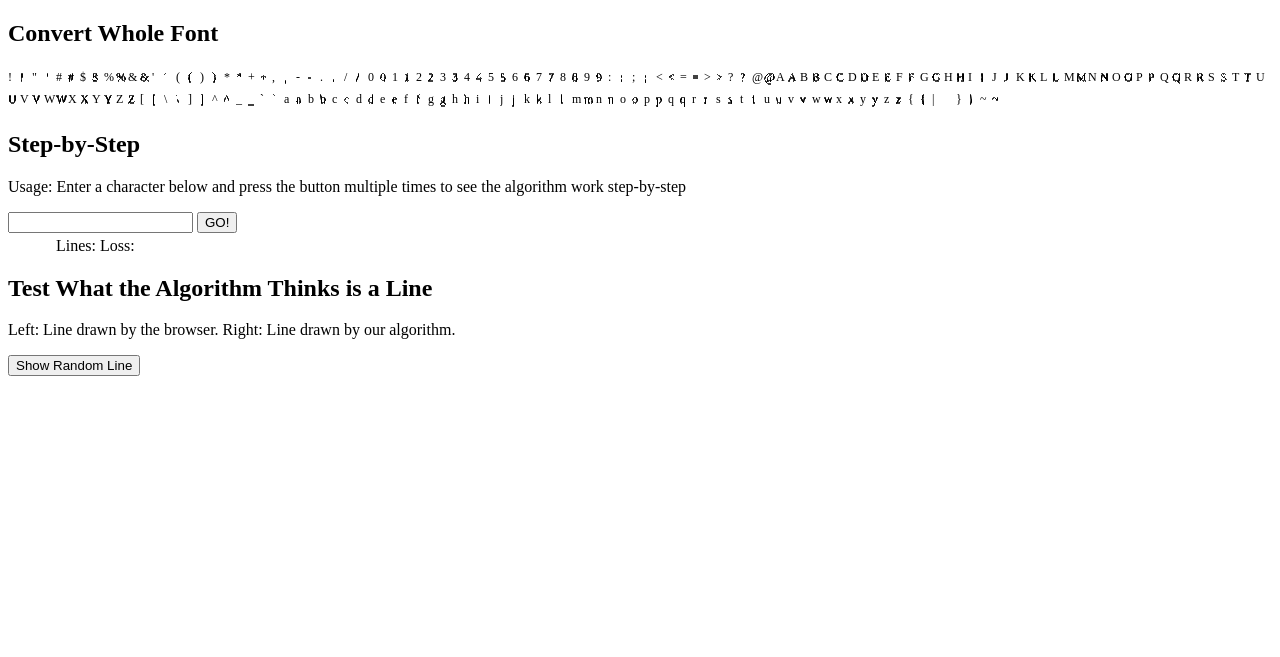
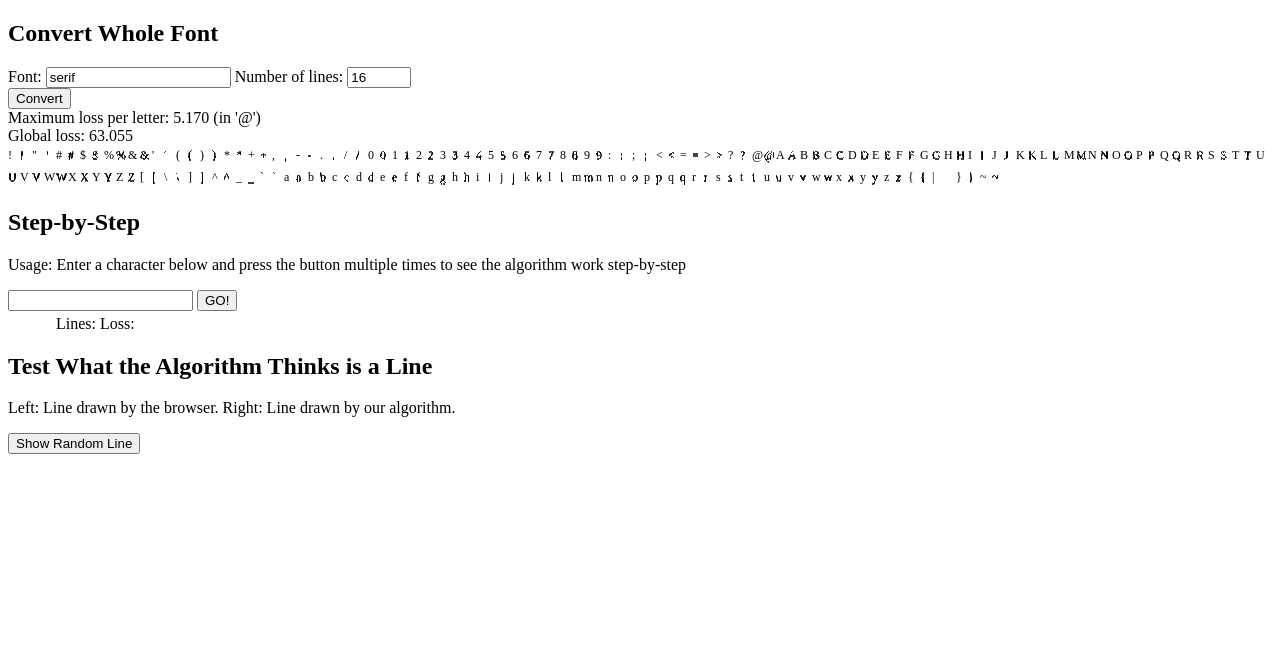
Before and after one commit to suluke/fontcvt, a plain HTML site: page index.html in a window 1280 px wide. Drawn offline with Linux system fonts and the light colour scheme.

Commit message:
Make whole font conversion more interactive
Fix #6

```diff
--- a/index.html
+++ b/index.html
@@ -7,6 +7,15 @@
   <body>
     <section id="fontcvt-section-font-converter">
       <h1>Convert Whole Font</h1>
+      <label>Font: <input type="text" value="serif" class="fontcvt-font-converter-input-font"/></label>
+      <label>Number of lines: <input type="number" min="1" max="100" step="1" value="16" class="fontcvt-font-converter-input-numlines"/></label>
+      <br/>
+      <button type-"button" class="fontcvt-font-converter-btn-convert">Convert</button>
+      <br/>
+      Maximum loss per letter: <span class="fontcvt-font-converter-letterloss"></span>
+      <br/>
+      Global loss: <span class="fontcvt-font-converter-globalloss"></span>
+      <div class="fontcvt-font-converter-letters"></div>
     </section>
     <section id="fontcvt-section-visualizer">
       <h1>Step-by-Step</h1>
--- a/main.js
+++ b/main.js
@@ -3,34 +3,65 @@ import CharApproximator, { CharApproximation } from './algorithm.js';
 
 const Bounds = { width: 12, height: 18 };
 const NumLineElts = 4;
-const NumLines = 32;
 
 const ASCII = '!"#$%&\'()*+,-./0123456789:;<=>?@ABCDEFGHIJKLMNOPQRSTUVWXYZ[\\]^_`abcdefghijklmnopqrstuvwxyz{|}~';
-const Font = 'serif';
 
 class FontConverter {
   constructor() {
+    const ClassPrefix = 'fontcvt-font-converter';
     this.container = document.getElementById('fontcvt-section-font-converter');
-    this.charcvt = new CharApproximator(Bounds.width, Bounds.height, NumLines);
+    this.fontInput = this.container.querySelector(`.${ClassPrefix}-input-font`);
+    this.numLinesInput = this.container.querySelector(`.${ClassPrefix}-input-numlines`);
+    this.letterLossDisplay = this.container.querySelector(`.${ClassPrefix}-letterloss`);
+    this.globalLossDisplay = this.container.querySelector(`.${ClassPrefix}-globalloss`);
+    this.convertBtn = this.container.querySelector(`.${ClassPrefix}-btn-convert`);
+    this.lettersContainer = this.container.querySelector(`.${ClassPrefix}-letters`);
+    this.convertBtn.addEventListener('click', () => {
+      this.convert();
+    });
+    this.colorize = false;
+    this.breakAfterLetter = false;
+    this.convert();
+  }
+  convert() {
+    const { width, height } = Bounds;
+    this.lettersContainer.innerHTML = '';
+    const numLines = parseInt(this.numLinesInput.value);
+    const font = this.fontInput.value;
+    const charcvt = new CharApproximator(width, height, numLines);
+    let maxLetterLoss = 0;
+    let maxLossLetter = '';
+    let globalLoss = 0;
     for (let i = 0; i < ASCII.length; i++) {
       const char = ASCII.charAt(i);
-      const charCanvas = this.makeCharCanvas(char);
-      this.container.appendChild(charCanvas);
-      const algolines = this.charcvt.approximate(char, Font);
+      const charCanvas = this.makeCharCanvas(char, font);
+      this.lettersContainer.appendChild(charCanvas);
+      const grayscale = charcvt.convertToGrayscale(char, font);
+      const approx = new CharApproximation(grayscale, width, height);
+      approx.createLines(numLines);
+      const algolines = approx.lines;
+      const loss = approx.getLoss();
+      if (maxLetterLoss < loss) {
+        maxLetterLoss = loss;
+        maxLossLetter = char;
+      }
+      globalLoss += loss;
       const linesCanvas = this.makeLinesCanvas(algolines);
-      this.container.appendChild(linesCanvas);
-      //this.container.appendChild(document.createElement('br'));
-      this.colorize = false;
+      this.lettersContainer.appendChild(linesCanvas);
+      if (this.breakAfterLetter)
+        this.lettersContainer.appendChild(document.createElement('br'));
     }
+    this.letterLossDisplay.innerHTML = `${maxLetterLoss.toFixed(3)} (in '${maxLossLetter}')`;
+    this.globalLossDisplay.innerHTML = `${globalLoss.toFixed(3)}`;
   }
-  makeCharCanvas(char) {
+  makeCharCanvas(char, font) {
     const { width, height } = Bounds;
     const canvas = document.createElement('canvas');
     canvas.width = width;
     canvas.height = height;
     const ctx = canvas.getContext('2d');
     ctx.lineWidth = 1;
-    ctx.font = `${width}px ${Font}`;
+    ctx.font = `${width}px ${font}`;
     ctx.fillText(char, 0, height * .75);
     return canvas;
   }
@@ -81,7 +112,7 @@ class Visualizer {
     this.grayscaleCtx = grayscaleCanvas.getContext('2d');
     this.remainingCtx = remainingCanvas.getContext('2d');
     this.linesCtx = linesCanvas.getContext('2d');
-    this.charcvt = new CharApproximator(Bounds.width, Bounds.height, NumLines);
+    this.charcvt = new CharApproximator(Bounds.width, Bounds.height, /* doesn't matter: */ 16);
     this.currentChar = '';
     this.grayscale = null;
     this.approximation = null;
@@ -110,7 +141,7 @@ class Visualizer {
     const { grayscaleCtx } = this;
     const { width, height } = Bounds;
     const char = this.currentChar;
-    const grayscale = this.charcvt.convertToGrayscale(char, Font);
+    const grayscale = this.charcvt.convertToGrayscale(char, 'serif');
     const imgData = grayscaleCtx.createImageData(width, height);
     for (let i = 0; i < grayscale.length; i++) {
       imgData.data[4 * i + 0] = 255 - grayscale[i] * 255;
```
